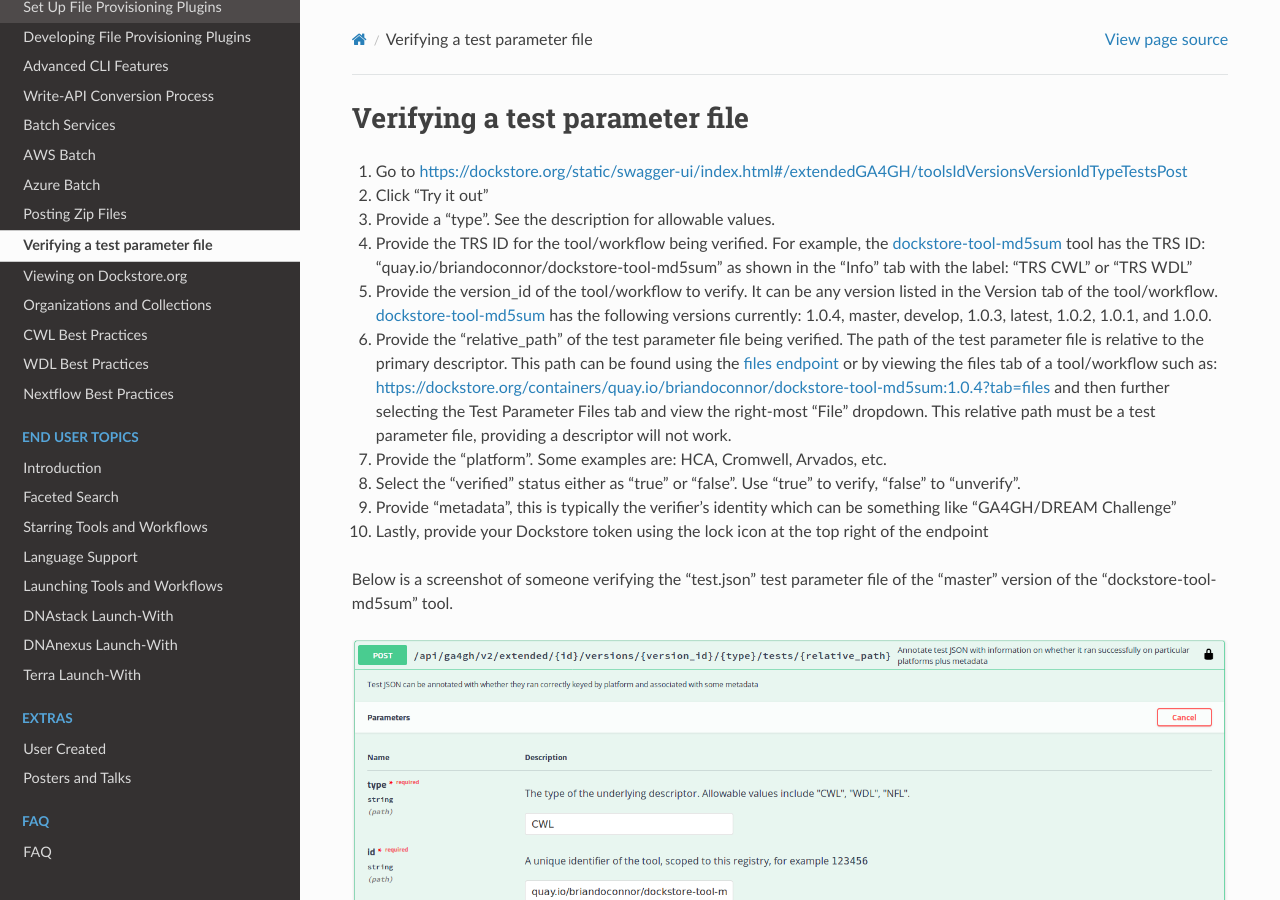
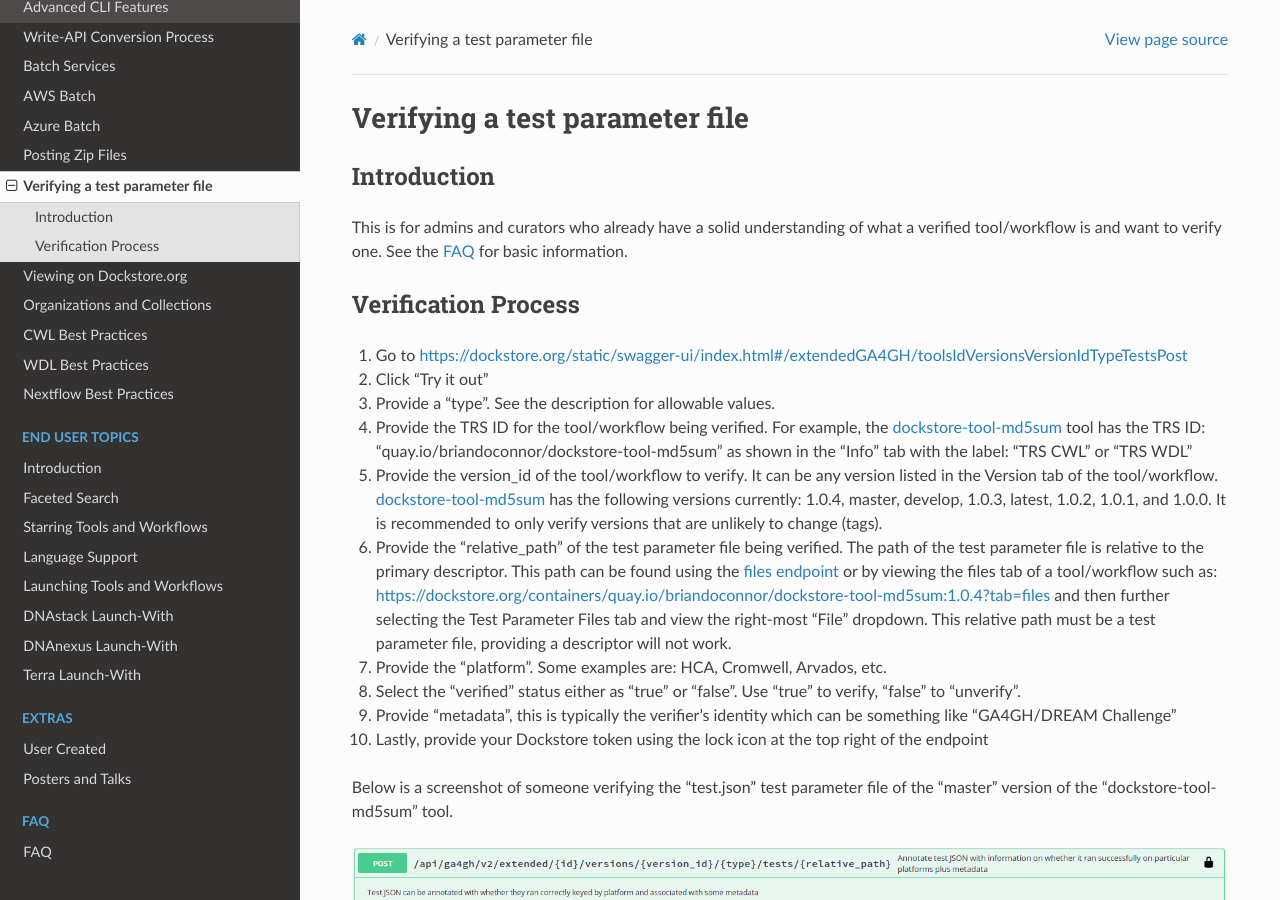
Before and after one commit to dockstore/dockstore-documentation, a Sphinx documentation site: the page built from docs/advanced-topics/verification.rst, in a window 1280 px wide and 900 px high. Built offline with Sphinx 7.4.7 and the Read the Docs theme 2.0.0, drawn with Linux system fonts in a browser that asks for light colours; some of the changed text lies outside the part shown.

Commit message:
Hook of verification documents

```diff
--- a/docs/advanced-topics/verification.rst
+++ b/docs/advanced-topics/verification.rst
@@ -1,5 +1,14 @@
 Verifying a test parameter file
 ===============================
+
+Introduction
+------------
+
+This is for admins and curators who already have a solid understanding of what a verified tool/workflow is and
+want to verify one. See the `FAQ <../faq.html#what-is-a-verified-tool-or-workflow>`__ for basic information.
+
+Verification Process
+--------------------
 
 1.  Go to
     https://dockstore.org/static/swagger-ui/index.html#/extendedGA4GH/toolsIdVersionsVersionIdTypeTestsPost
@@ -14,7 +23,8 @@
     version listed in the Version tab of the tool/workflow.
     `dockstore-tool-md5sum <https://dockstore.org/containers/quay.io/briandoconnor/dockstore-tool-md5sum:master?tab=versions>`__
     has the following versions currently: 1.0.4, master, develop, 1.0.3,
-    latest, 1.0.2, 1.0.1, and 1.0.0.
+    latest, 1.0.2, 1.0.1, and 1.0.0. It is recommended to only verify versions
+    that are unlikely to change (tags).
 6.  Provide the “relative_path” of the test parameter file being
     verified. The path of the test parameter file is relative to the
     primary descriptor. This path can be found using the `files
--- a/docs/faq.rst
+++ b/docs/faq.rst
@@ -219,6 +219,8 @@
 have a tool that you wish to be verified, please send us a heads-up via
 our GitHub issues or Gitter!
 
+If you are already a Dockstore admin or curator, you can visit :doc:`/advanced-topics/verification` to learn how to verify a tool/workflow.
+
 What is a default version of a tool or workflow?
 ------------------------------------------------
 
```
Also changed, not shown: other parts of docs/advanced-topics/verification.rst (+1 -1 lines), docs/faq.md (+2 -0 lines).
